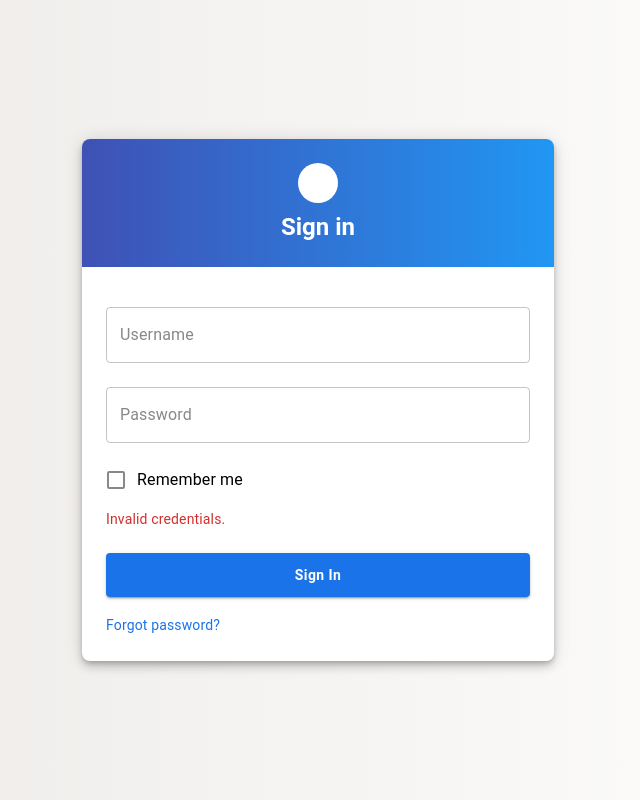
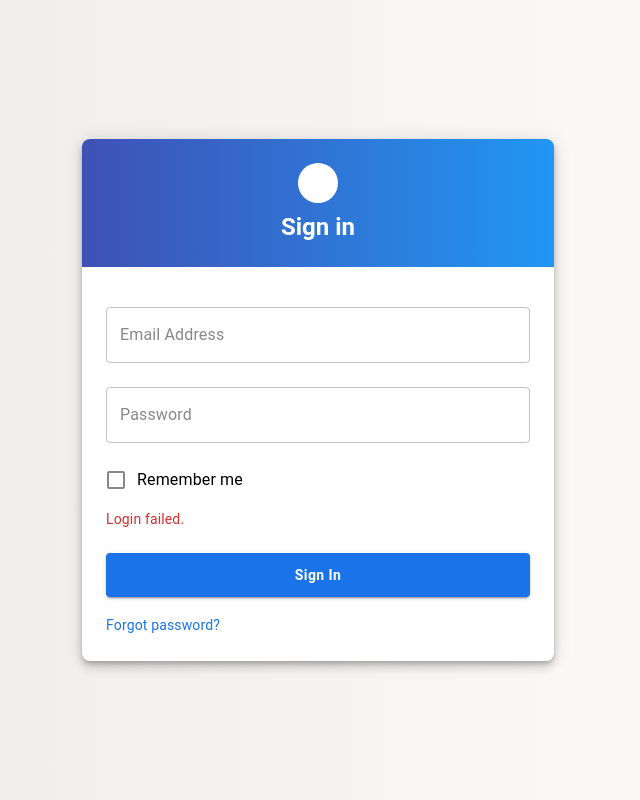
Before and after one commit to kalpana-gif/elms-frontend, a React (Vite) app: page /login in a window 1280 px wide. Both pictures are taken after a click on the button "Sign In". Shown: the whole page, without its empty margins (322-962 px from the left). Built offline with nearby package versions, Linux system fonts and the light colour scheme; no server answers; some icons are missing.

Commit message:
feature: make the login from db users

```diff
--- a/src/pages/Login.tsx
+++ b/src/pages/Login.tsx
@@ -1,82 +1,46 @@
 import React, { useState } from 'react';
 import {
-    Avatar,
-    Button,
-    TextField,
-    FormControlLabel,
-    Checkbox,
-    Link,
-    Grid,
-    Box,
-    Typography,
-    Container,
-    CssBaseline,
-    Paper,
+    Avatar, Button, TextField, FormControlLabel, Checkbox, Link,
+    Grid, Box, Typography, Container, CssBaseline, Paper
 } from '@mui/material';
 import LockOutlinedIcon from '@mui/icons-material/LockOutlined';
 import { useNavigate } from 'react-router-dom';
 import { useAuthStore } from '../store/useAuthStore';
-
-const credentials = [
-    { username: 'admin', password: '123', role: 'admin' },
-    { username: 'teacher', password: '123', role: 'teacher' },
-    { username: 'student', password: '123', role: 'student' },
-    { username: 'parent', password: '123', role: 'parent' },
-];
+import axios from '../api/axiosConfig';
 
 export default function Login() {
     const navigate = useNavigate();
     const login = useAuthStore((state) => state.login);
 
-    const [username, setUsername] = useState('');
+    const [email, setEmail] = useState('');
     const [password, setPassword] = useState('');
     const [error, setError] = useState('');
 
-    const handleLogin = () => {
-        const user = credentials.find(
-            (u) => u.username === username && u.password === password
-        );
-        if (user) {
-            login(user.role, user.username); // Set userName and user Role
-            navigate(`/${user.role}`);
-        } else {
-            setError('Invalid credentials.');
+    const handleLogin = async () => {
+        try {
+            console.log('Logging in with:', { email, password });
+
+            const response = await axios.post('/login', {
+                email,
+                password,
+            });
+
+            const { uid, role, email: returnedEmail } = response.data;
+
+            login(uid, role, returnedEmail);
+
+            navigate(`/${role}`);
+        } catch (err: any) {
+            setError(err.response?.data?.message || 'Login failed.');
         }
     };
 
     return (
-        <Box
-            sx={{
-                background: 'linear-gradient(to right, #ece9e6, #ffffff)',
-                minHeight: '100vh',
-                display: 'flex',
-                alignItems: 'center',
-                justifyContent: 'center',
-            }}
-        >
+        <Box sx={{ background: 'linear-gradient(to right, #ece9e6, #ffffff)', minHeight: '100vh', display: 'flex', alignItems: 'center', justifyContent: 'center' }}>
             <Container component="main" maxWidth="sm" sx={{ width: 520 }}>
                 <CssBaseline />
-                <Paper
-                    elevation={6}
-                    sx={{
-                        borderRadius: 2,
-                        overflow: 'hidden',
-                        minHeight: 520,
-                        display: 'flex',
-                        flexDirection: 'column',
-                    }}
-                >
-                    {/* Gradient Header */}
-                    <Box
-                        sx={{
-                            background: 'linear-gradient(to right, #3f51b5, #2196f3)',
-                            color: '#fff',
-                            p: 3,
-                            display: 'flex',
-                            flexDirection: 'column',
-                            alignItems: 'center',
-                        }}
-                    >
+                <Paper elevation={6} sx={{ borderRadius: 2, overflow: 'hidden', minHeight: 520, display: 'flex', flexDirection: 'column' }}>
+                    <Box sx={{ background: 'linear-gradient(to right, #3f51b5, #2196f3)', color: '#fff', p: 3, display: 'flex', flexDirection: 'column', alignItems: 'center' }}>
                         <Avatar sx={{ bgcolor: '#fff', color: 'primary.main', mb: 1 }}>
                             <LockOutlinedIcon />
                         </Avatar>
@@ -85,13 +49,13 @@ export default function Login() {
                         </Typography>
                     </Box>
 
-                    {/* Login Form */}
                     <Box sx={{ p: 3, flexGrow: 1 }}>
                         <TextField
                             fullWidth
-                            label="Username"
-                            value={username}
-                            onChange={(e) => setUsername(e.target.value)}
+                            label="Email Address"
+                            type="email"
+                            value={email}
+                            onChange={(e) => setEmail(e.target.value)}
                             margin="normal"
                         />
                         <TextField
@@ -102,41 +66,19 @@ export default function Login() {
                             onChange={(e) => setPassword(e.target.value)}
                             margin="normal"
                         />
-                        <FormControlLabel
-                            control={<Checkbox value="remember" color="primary" />}
-                            label="Remember me"
-                            sx={{ mt: 1 }}
-                        />
-                        {error && (
-                            <Typography variant="body2" color="error" sx={{ mt: 1 }}>
-                                {error}
-                            </Typography>
-                        )}
-                        <Button
-                            fullWidth
-                            variant="contained"
-                            onClick={handleLogin}
-                            sx={{
-                                mt: 3,
-                                mb: 2,
-                                py: 1.2,
-                                fontWeight: 600,
-                                textTransform: 'none',
-                            }}
-                        >
+                        <FormControlLabel control={<Checkbox value="remember" color="primary" />} label="Remember me" sx={{ mt: 1 }} />
+                        {error && <Typography variant="body2" color="error" sx={{ mt: 1 }}>{error}</Typography>}
+                        <Button fullWidth variant="contained" onClick={handleLogin} sx={{ mt: 3, mb: 2, py: 1.2, fontWeight: 600, textTransform: 'none' }}>
                             Sign In
                         </Button>
                         <Grid container>
                             <Grid item xs>
-                                <Link href="#" variant="body2" underline="hover">
-                                    Forgot password?
-                                </Link>
+                                <Link href="#" variant="body2" underline="hover">Forgot password?</Link>
                             </Grid>
                         </Grid>
                     </Box>
                 </Paper>
             </Container>
-
         </Box>
     );
 }
--- a/src/store/useAuthStore.ts
+++ b/src/store/useAuthStore.ts
@@ -1,27 +1,29 @@
 import { create } from 'zustand';
+import { persist } from 'zustand/middleware';
 
 interface AuthState {
+    uid: string | null;
     role: string | null;
     username: string | null;
-    login: (role: string, username: string) => void;
+    login: (uid: string, role: string, username: string) => void;
     logout: () => void;
 }
 
-export const useAuthStore = create<AuthState>((set) => ({
-    role: null,
-    username: null,
-    login: (role, username) => {
-        if (typeof window !== 'undefined') {
-            localStorage.setItem('userRole', role);
-            localStorage.setItem('userName', username);
+export const useAuthStore = create<AuthState>()(
+    persist(
+        (set) => ({
+            uid: null,
+            role: null,
+            username: null,
+            login: (uid, role, username) => {
+                set({ uid, role, username });
+            },
+            logout: () => {
+                set({ uid: null, role: null, username: null });
+            },
+        }),
+        {
+            name: 'auth-storage',
         }
-        set({ role, username }); // ✅ update both role and username
-    },
-    logout: () => {
-        if (typeof window !== 'undefined') {
-            localStorage.removeItem('userRole');
-            localStorage.removeItem('userName');
-        }
-        set({ role: null, username: null }); // ✅ clear both on logout
-    },
-}));
+    )
+);
```
